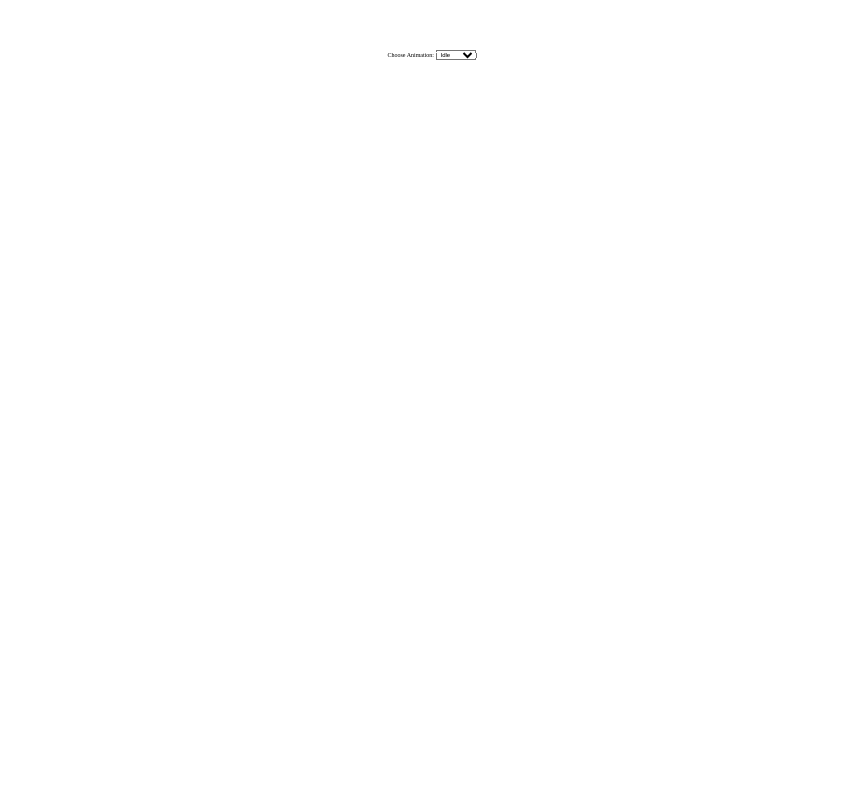
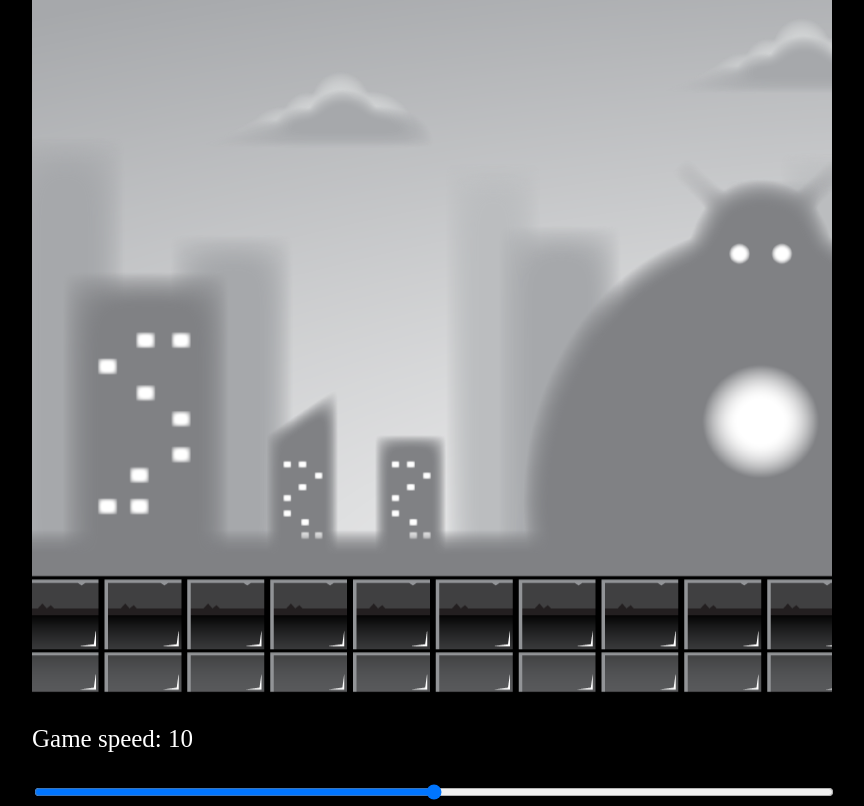
Before and after one commit to namelew/Game-Development-With-Javascript, a plain HTML site: page index.html in a window 1280 px wide. Shown: the whole page, without its empty margins (208-1072 px from the left). Drawn offline with Linux system fonts and the light colour scheme; animation ran at ten frames a second.

Commit message:
implementing a parallax background in javascript

```diff
--- a/index.html
+++ b/index.html
@@ -1,24 +1,16 @@
 <!DOCTYPE html>
 <html>
 	<head>
+		<meta charset="UTF-8">
+		<meta name="viewpoint" content="width=device-width, initial-scale=1.0">
+		<title>Parallax Background</title>
 		<link rel="stylesheet" href="style.css">
 	</head>
 	<body>
-		<canvas id="canvas1"></canvas>
-		<div class="controls">
-			<label for="animations">Choose Animation:</label>
-			<select id="animations" name="animations">
-				<option value="idle">Idle</option>
-				<option value="jump">Jump</option>
-				<option value="fall">Fall</option>
-				<option value="run">Run</option>
-				<option value="dizzy">Dizzy</option>
-				<option value="sit">Sit</option>
-				<option value="roll">Roll</option>
-				<option value="bite">Bite</option>
-				<option value="ko">KO</option>
-				<option value="getHit">Get Hit</option>
-			</select>
+		<div id="container">
+			<canvas id="canvas1"></canvas>
+			<p>Game speed: <span id="showGameSpeed"></span></p>
+			<input type="range" min="0" max="20" value="5" class="slider" id="slider">
 		</div>
 		<script src="script.js"></script>
 	</body>
--- a/script.js
+++ b/script.js
@@ -1,86 +1,73 @@
-let playState = 'run';
-const dropdown = document.getElementById("animations");
-dropdown.addEventListener("change", (e) => {
-	playState = e.target.value;
-});
-
 const canvas = document.getElementById("canvas1");
 const ctx = canvas.getContext("2d");
-const CANVAS_WIDTH = canvas.width = 600;
-const CANVAS_HEIGHT = canvas.height = 600;
+const CANVAS_WIDTH = canvas.width = 800;
+const CANVAS_HEIGHT = canvas.height = 700;
+let gameSpeed = 10;
+//let gameFrame = 0;
 
-const playerImage = new Image();
-playerImage.src = 'assets/shadow_dog.png';
-const spriteWidth = 575;
-const spriteHeight = 523;
-let gameFrame = 0;
-const staggerFrames=5;
-const spriteAnimations = [];
-const animationStates = [
-	{
-		name: 'idle',
-		frames: 7,
-	},
-	{
-		name: 'jump',
-		frames: 7,
-	},
-	{
-		name: 'fall',
-		frames: 7,
-	},
-	{
-		name: 'run',
-		frames: 9,
-	},
-	{
-		name: 'dizzy',
-		frames: 11,
-	},
-	{
-		name: 'sit',
-		frames: 5,
-	},
-	{
-		name: 'roll',
-		frames: 7,
-	},
-	{
-		name: 'bite',
-		frames: 7,
-	},
-	{
-		name: 'ko',
-		frames: 12,
-	},
-	{
-		name: 'getHit',
-		frames: 4,
+const backgroundLayer1 = new Image();
+backgroundLayer1.src = "background/layer-1.png";
+const backgroundLayer2 = new Image();
+backgroundLayer2.src = "background/layer-2.png";
+const backgroundLayer3 = new Image();
+backgroundLayer3.src = "background/layer-3.png";
+const backgroundLayer4 = new Image();
+backgroundLayer4.src = "background/layer-4.png";
+const backgroundLayer5 = new Image();
+backgroundLayer5.src = "background/layer-5.png";
+
+window.addEventListener("load", () => {
+	const slider = document.getElementById("slider");
+	slider.value = gameSpeed;
+	const showGameSpeed = document.getElementById("showGameSpeed");
+	showGameSpeed.innerHTML = gameSpeed;
+
+	slider.addEventListener("change", (e) => {
+		gameSpeed = e.target.value;
+		showGameSpeed.innerHTML = e.target.value;
+	});
+
+	class Layer{
+		constructor(image, speedModifier){
+			this.x = 0;
+			this.y = 0;
+			this.width = 2400;
+			this.height = 700;
+			this.image = image;
+			this.speedModifier = speedModifier;
+			this.speed = gameSpeed * this.speedModifier;
+		}
+
+		update(){
+			this.speed = gameSpeed * this.speedModifier;
+			if(this.x <= -this.width) {
+				this.x = 0;
+			}
+			this.x = Math.floor(this.x - this.speed);
+			// this.x = gameFrame * this.speed % this.width; do the same thing but cause unexpected jumps
+		}
+		draw(){
+			ctx.drawImage(this.image, this.x, this.y, this.width, this.height);
+			ctx.drawImage(this.image, this.x + this.width, this.y, this.width, this.height);
+		}
 	}
-];
 
-animationStates.forEach((state, index) => {
-	let frames = {
-		loc: [],
-	};
+	const layer1 = new Layer(backgroundLayer1, 0.2);
+	const layer2 = new Layer(backgroundLayer2, 0.4);
+	const layer3 = new Layer(backgroundLayer3, 0.6);
+	const layer4 = new Layer(backgroundLayer4, 0.8);
+	const layer5 = new Layer(backgroundLayer5, 1);
 
-	for(let j = 0; j < state.frames; j++){
-		let positionX = j * spriteWidth;
-		let positionY = index * spriteHeight;
-		frames.loc.push({x:positionX, y:positionY});
+	const gameObject = [layer1, layer2, layer3, layer4, layer5];
+
+	function animate(){
+		ctx.clearRect(0, 0, CANVAS_WIDTH, CANVAS_HEIGHT);
+		gameObject.forEach(object => {
+			object.update();
+			object.draw();
+		});
+		//gameFrame--;
+		requestAnimationFrame(animate);
 	}
-	spriteAnimations[state.name] = frames;
-});
-
-function animate(){
-	ctx.clearRect(0, 0, CANVAS_WIDTH, CANVAS_HEIGHT);
-	let position = Math.floor(gameFrame/staggerFrames) % spriteAnimations[playState].loc.length;
-	let frameX = spriteAnimations[playState].loc[position].x;
-	let frameY = spriteAnimations[playState].loc[position].y;
-	ctx.drawImage(playerImage, frameX, frameY, spriteWidth, spriteHeight, 0, 0, spriteWidth, spriteHeight);
-
-	gameFrame++;
-	requestAnimationFrame(animate);
-}
-
-animate();
+	animate();
+})
--- a/style.css
+++ b/style.css
@@ -1,20 +1,26 @@
-#canvas1{
+body{
+	background: black;
+}
+
+#container{
 	position: absolute;
+	width: 800px;
+	transform: translate(-50%, -50%);
 	top: 50%;
 	left: 50%;
-	transform: translate(-50%, -50%);
-	width: 600px;
-	height: 600px;
+	font-size: 25px;
 }
 
-.controls {
-	position: absolute;
-	z-index: 10;
-	top: 50px;
-	left: 50%;
-	transform: translateX(-50%);
+#canvas1{
+	position: relative;
+	width: 800px;
+	height: 700px;
 }
 
-.controls, select, option {
-	font-size: 25%;
+#slider{
+	width: 100%;
 }
+
+p{
+	color: white;
+}
```
Also changed, not shown: background/layer-1.png (added), background/layer-2.png (added), background/layer-3.png (added), background/layer-4.png (added), background/layer-5.png (added).
